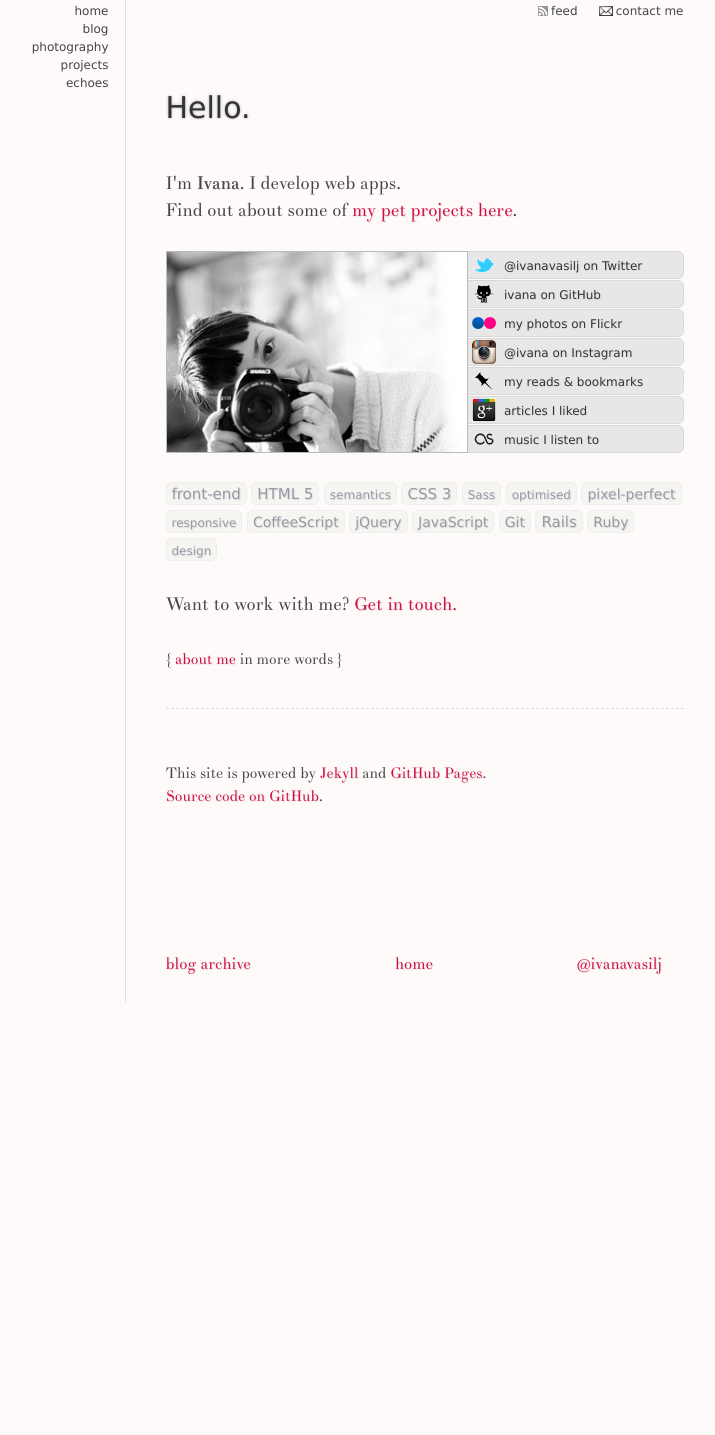
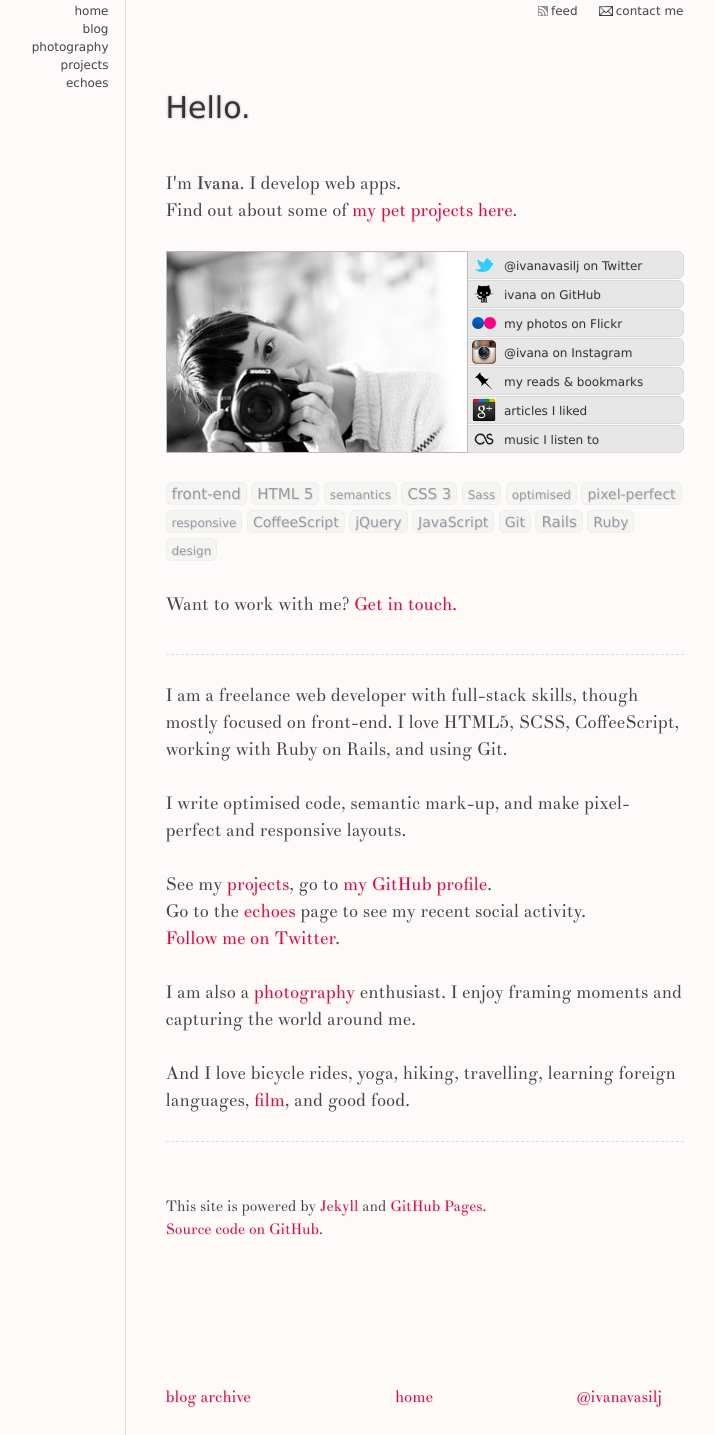
Before and after one commit to ivana/ivana.github.com, a Jekyll site: the page built from index.html, in a window 1280 px wide. Shown: the whole page, without its empty margins (236-951 px from the left). Built offline with Jekyll 4.4.1, drawn with Linux system fonts in a browser that asks for light colours; nearby versions of some CDN libraries; Markdown is read by kramdown in place of the engine named in the settings; before the commit the page ends 1002 px from its top, so only the background shows below that.

Commit message:
abolish toggling more about me part

```diff
--- a/css/style.css
+++ b/css/style.css
@@ -121,7 +121,6 @@ li { line-height:1.5 }
   padding: 5px;
   display: block;
 }
-.vcard aside { border-top: 1px dashed #DDD; padding-top: 54px; }
 
 .tags { line-height:2; color: #9999A4; }
 .tags li {
@@ -130,8 +129,10 @@ li { line-height:1.5 }
   padding:3px 5px 2px;
   border-color:#eee;
 }
-
-.toggledesc + div { display:none; }
+.more {
+  border-width: 1px 0; border-style:dashed; border-color: #DDD;
+  padding-top:27px; margin:36px 0 54px;
+}
 
 /* projects */
 .projects p { margin-bottom:18px; }
--- a/index.html
+++ b/index.html
@@ -73,29 +73,20 @@ desc: about and contact info
 
   <p>Want to work with me? <a class="email" href="mailto:dev@ivana.im">Get in touch.</a></p>
 
-  <p class="toggledesc"><small>{ <a href="#">about me</a> in more words }</small></p>
-  <div>
+  <div class="more">
     <p>
       I am a <strong class="title">freelance web developer</strong> with full-stack skills, though mostly focused on <strong>front-end</strong>.
       I love <strong>HTML5, SCSS, CoffeeScript</strong>, working with <strong>Ruby on Rails</strong>, and using <strong>Git</strong>.
     </p>
+    <p>I write optimised code, semantic mark-up, and make pixel-perfect and responsive layouts.</p>
     <p>
       See my <a href="/projects">projects</a>, go to <a href="http://github.com/ivana" rel="me">my GitHub profile</a>.
       <br>Go to the <a href="/echoes">echoes</a> page to see my recent social activity.
       <br><a href="http://twitter.com/ivanavasilj" rel="me">Follow me on Twitter</a>.
     <p>
 
-    <p>I enjoy crafting pixel-perfect and responsive layouts, writing optimised, hand-coded, and semantic mark-up, always learning, and being up-to-date with the latest in web.</p>
-
-    <p>Other interests: <a href="http://www.flickr.com/photos/ivanavasilj/" rel="me">photography</a>,
-      <a href="http://movi.im/ivana" rel="me">film</a>, <a href="http://www.last.fm/user/erin4" rel="me">music</a>, and languages
-      (ordered by descending fluency skills: Croatian, Serbian, English, Spanish, French, Portuguese, German).</p>
-
-    <p>I have a master's degree in Telecommunications and Informatics, in case it matters.</p>
-
-    <p>I currently live in my hometown, <span class="adr"><span class="locality">Zagreb</span></span>, but I enjoy travelling more than anything.
-      I love bicycle rides, deserted beaches, hiking, yoga, and good food.
-      Crazy about my iPhone 4, especially the camera and games.</p>
+    <p>I am also a <a href="/photography">photography</a> enthusiast. I enjoy framing moments and capturing the world around me.</p>
+    <p>And I love bicycle rides, yoga, hiking, travelling, learning foreign languages, <a href="http://movi.im/ivana" rel="me">film</a>, and good food.</p>
   </div>
 
   <aside>
--- a/js/site.js
+++ b/js/site.js
@@ -8,12 +8,6 @@ $(function(){
 
   // min height determined by screen, not content
   $('body').css('min-height', screen.availHeight)
-
-  // toggle longer self-description
-  $('.toggledesc').on('click', function(e){
-    $('.toggledesc + div').toggle()
-    return false
-  })
 
   // echoes
   if(currentPage == 'echoes'){
```
